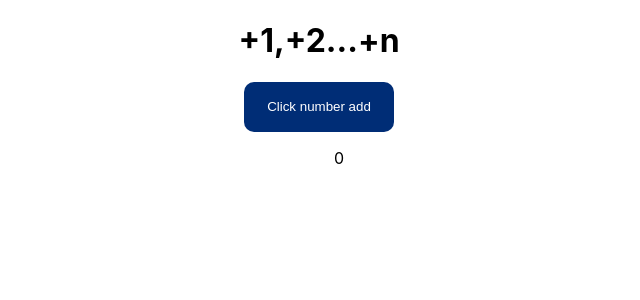
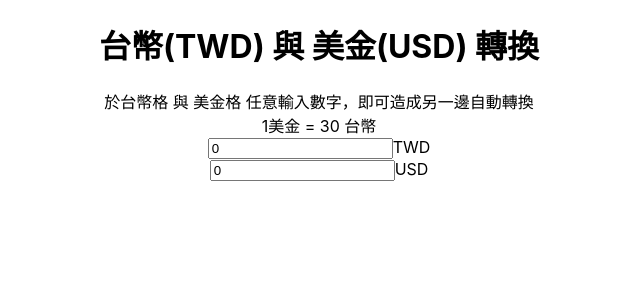
Before and after one commit to michelle3356/reactHw201911, a React (Create React App) app: page / in a window 1280 px wide. Shown: the top 300 px of the page, without its empty margins (321-961 px from the left). Built offline with nearby package versions, Linux system fonts and the light colour scheme.

Commit message:
hwTen initial

```diff
--- a/src/App.js
+++ b/src/App.js
@@ -1,11 +1,11 @@
 import React from 'react';
 import './App.css';
-import HwThreeAddList from './HwThreeAddList';
+import HwTenDollarsTrans from './HwTenDollarsTrans';
 
 function App() {
   return (
     <div className="App">
-      <HwThreeAddList />
+      <HwTenDollarsTrans />
     </div>
   );
 }
--- /dev/null
+++ b/src/HwTenDollarsTrans.js
@@ -0,0 +1,45 @@
+import React, { Component } from 'react'
+
+export default class HwTenDollarsTrans extends Component {
+constructor(props){
+super(props)
+this.state = {
+taiwanDollar : 0,
+usDollar : 0
+}
+}
+
+handleChange = (event) => {
+console.log(event.target.value)
+const value = event.target.value;
+this.setState = ({
+taiwanDollar : value
+})
+}
+
+render() {
+return (
+<div>
+<h1>台幣(TWD) 與 美金(USD) 轉換</h1>
+<div>於台幣格 與 美金格 任意輸入數字，即可造成另一邊自動轉換</div>
+<div>1美金 = 30 台幣</div>
+<div>
+<input type="text"
+name="taiwanDollar"
+value={this.state.taiwanDollar}
+onChange={this.handleChange.bind(this)}
+placeholder="輸入TWD"/>
+<label>TWD</label>
+</div>
+<div>
+<input type="text"
+name="usDollar"
+value={this.state.usDollar}
+onChange={this.handleChange.bind(this)}
+placeholder="輸入USD"/>
+<label>USD</label>
+</div>
+</div>
+)
+}
+}
```
